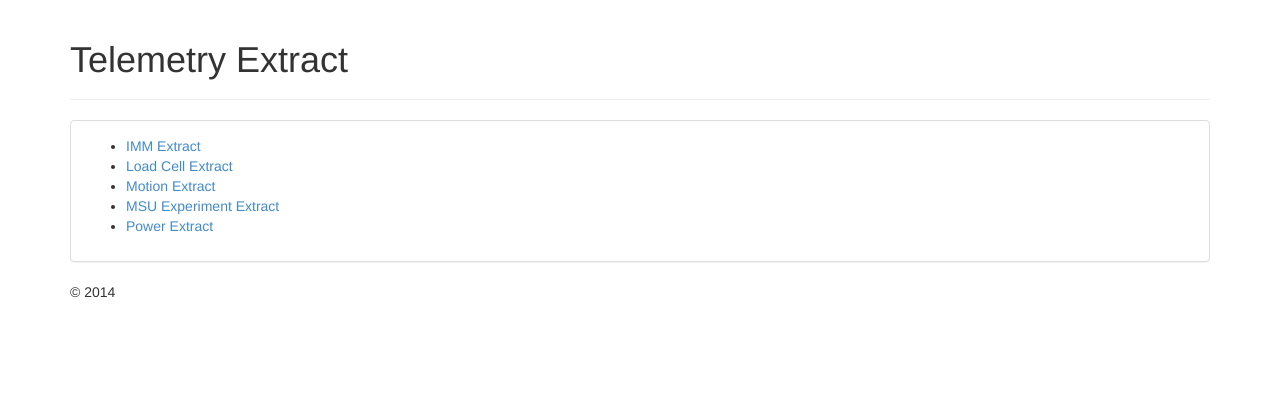
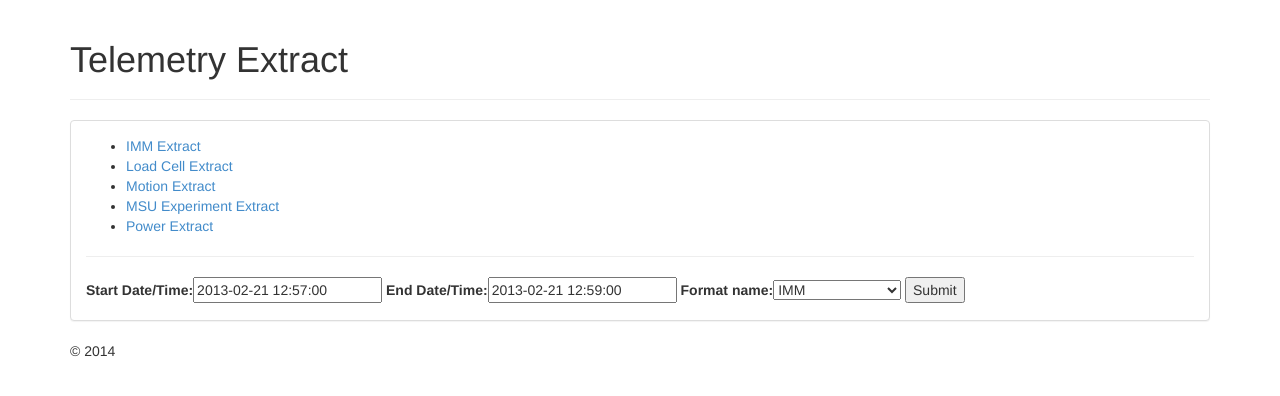
Before and after one commit to cyface/printsat, a Django app: page /extract/ in a window 1280 px wide. Shown: the part 52-448 px from the top of the page. Run offline with Django 3.2, Linux system fonts and the light colour scheme; some libraries are stand-ins or nearby versions.

Commit message:
Working custom extract form.

```diff
--- a/printsat/urls.py
+++ b/printsat/urls.py
@@ -1,13 +1,13 @@
 from django.conf.urls import patterns, include, url
 
 from django.contrib import admin
-from printsat_app.views import HomePage, Extract, ExtractPage, UploadPage
+from printsat_app.views import HomePage, ExtractCSV, ExtractPage, UploadPage
 
 admin.autodiscover()
 
 urlpatterns = patterns('',
                        url(r'^$', HomePage.as_view(), name="home"),
-                       url(r'^extract/csv/(?P<format_name>\w+)', Extract.as_view(), name="extract_csv"),
+                       url(r'^extract/csv/(?P<format_name>\w+)', ExtractCSV.as_view(), name="extract_csv"),
                        url(r'^extract/$', ExtractPage.as_view(), name="extract_page"),
                        url(r'^upload/', UploadPage.as_view(), name="upload_page"),
                        url(r'^admin/', include(admin.site.urls)),
--- a/printsat_app/forms.py
+++ b/printsat_app/forms.py
@@ -1,7 +1,7 @@
 # Django forms for the application
 
 from django.forms import Form, ModelForm, ValidationError
-from django.forms import DateField
+from django.forms import DateTimeField, ChoiceField
 from printsat_app.models import Upload
 from printsat_app.import_utils import import_data
 from django.core.validators import RegexValidator
@@ -28,5 +28,14 @@ class TelemetryUploadForm(ModelForm):
 class TelemetryQueryForm(Form):
     """Query Telem With This Form"""
 
-    start_date = DateField()
-    end_date = DateField()
+    FORMAT_NAME_CHOICES = (
+        ('imm_extract', 'IMM'),
+        ('load_cell_extract', 'Load Cell'),
+        ('motion_extract', 'Motion'),
+        ('msu_experiment', 'MSU Experiment'),
+        ('power', 'Power'),
+    )
+
+    start_datetime = DateTimeField(label="Start Date/Time", initial="2013-02-21 12:57:00")
+    end_datetime = DateTimeField(label="End Date/Time", initial="2013-02-21 12:59:00")
+    format_name = ChoiceField(choices=FORMAT_NAME_CHOICES)
--- a/printsat_app/views.py
+++ b/printsat_app/views.py
@@ -2,7 +2,7 @@ import csv
 from django.views.generic import FormView, TemplateView, View
 from django.http import HttpResponse
 from printsat_app.models import Telemetry
-from printsat_app.forms import TelemetryUploadForm
+from printsat_app.forms import TelemetryQueryForm, TelemetryUploadForm
 from django.core.urlresolvers import reverse_lazy
 from django.contrib import messages
 from django.conf import settings
@@ -14,9 +14,26 @@ class HomePage(TemplateView):
     template_name = 'home.html'
 
 
-class ExtractPage(TemplateView):
+class ExtractPage(FormView):
     """Display Extract Page"""
     template_name = "extract.html"
+    form_class = TelemetryQueryForm
+
+    def form_valid(self, form):
+        format_name = form.cleaned_data.get("format_name", "imm_extract")
+        format_spec_file = file(os.path.join(settings.FORMATS_DIR, format_name + '.csv'))
+        format_spec = format_spec_file.readline().rstrip().split(",")
+        queryset = Telemetry.objects.filter(
+            ps_time__lte=form.cleaned_data.get("end_datetime", '2014-10-01 10:00:00'),
+            ps_time__gte=form.cleaned_data.get("start_datetime", '2014-09-01 10:00:00')
+        ).values_list(*format_spec)
+        response = HttpResponse(content_type='text/csv')
+        response['Content-Disposition'] = 'attachment; filename=telemetry.csv'
+        writer = csv.writer(response, csv.excel)
+        writer.writerow(format_spec)
+        for obj in queryset:
+            writer.writerow(obj)
+        return response
 
 
 class UploadPage(FormView):
@@ -31,7 +48,7 @@ class UploadPage(FormView):
         return super(UploadPage, self).form_valid(form)
 
 
-class Extract(View):
+class ExtractCSV(View):
     """Provide extract of telemetry data
         kwarg: 'format_name' - name of CSV file (without .csv) in the 'formats' dir to use to determine output fields
     """
--- a/static/templates/extract.html
+++ b/static/templates/extract.html
@@ -16,6 +16,12 @@
         <li><a href="{% url 'extract_csv' format_name='msu_experiment_extract' %}">MSU Experiment Extract</a></li>
         <li><a href="{% url 'extract_csv' format_name='power_extract' %}">Power Extract</a></li>
     </ul>
+    <hr>
+    <form action="{% url 'extract_page' %}" method="post">
+        {{ form }}
+        <input type="submit" name="submit" value="Submit">
+        {% csrf_token %}
+    </form>
 {% endblock %}
 {% block bodybottom %}
     <script type="application/javascript">
```
